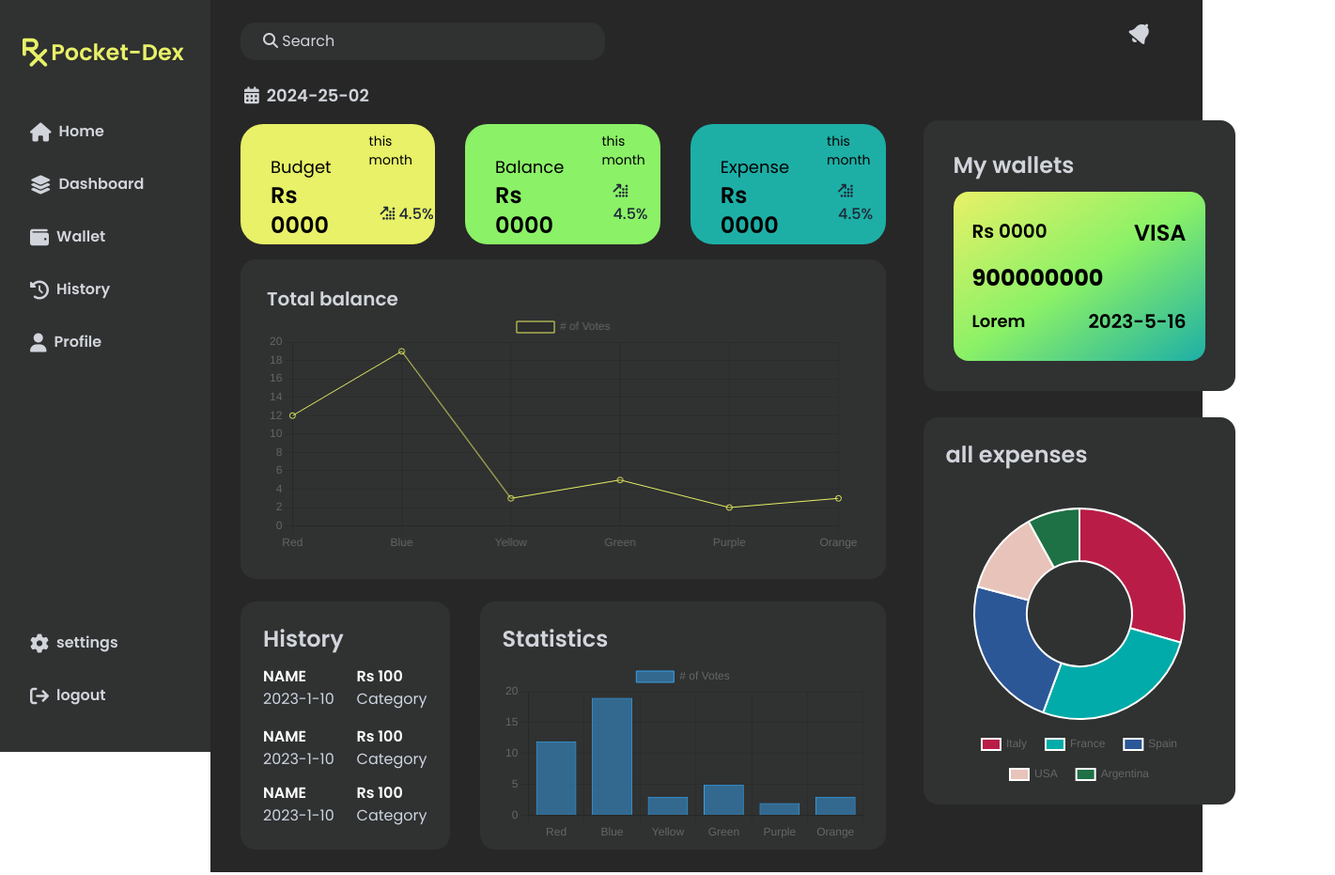
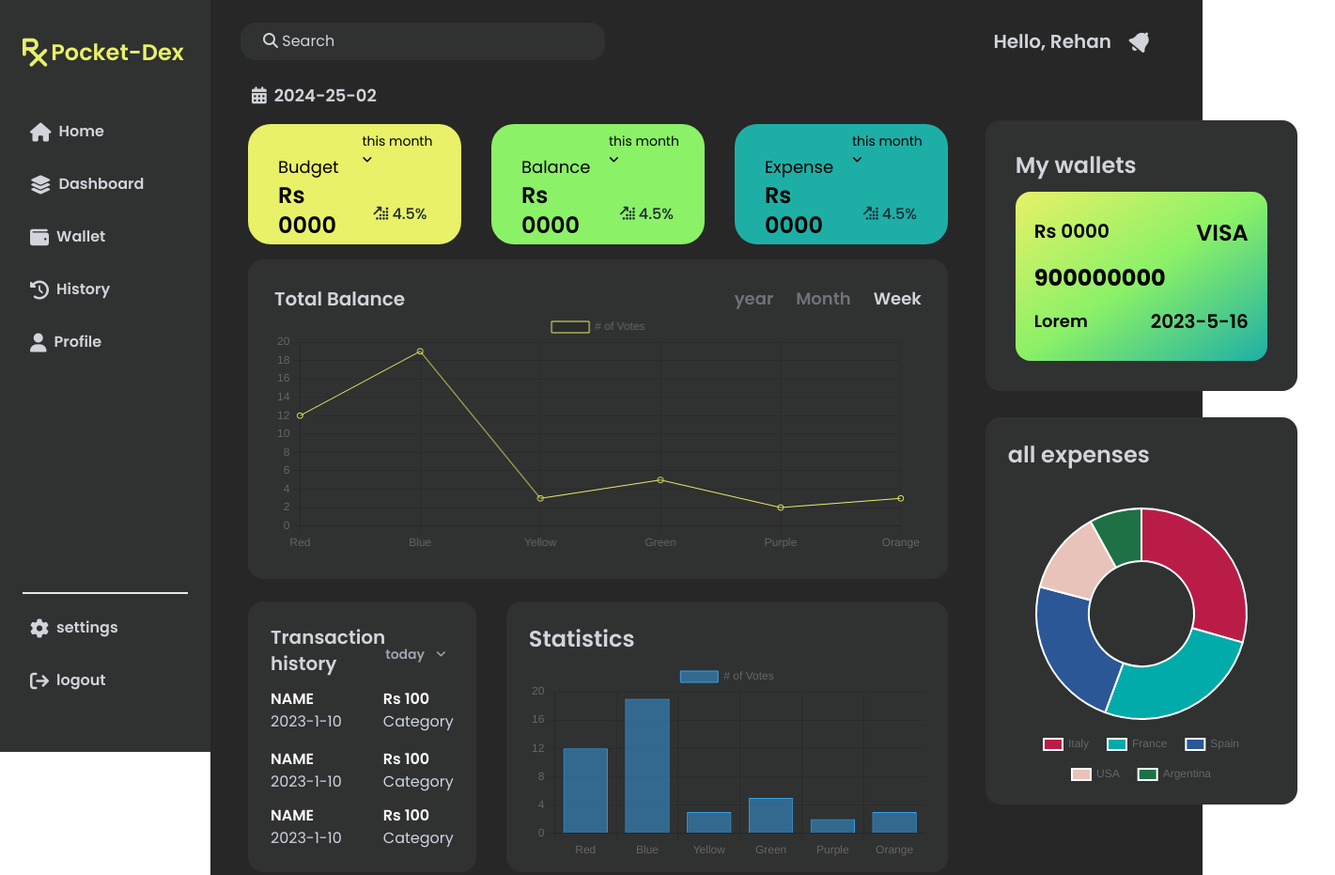
Before and after one commit to RehanChalana/Pocket-Dex, a website: page src/sidebar.html in a window 1280 px wide. Shown: the top 931 px of the page at 94% size, 1421 px wide, since content can reach past the window. Drawn offline with nearby package versions, Linux system fonts and the light colour scheme.

Commit message:
adjusted some layout

```diff
--- a/src/centerchart.js
+++ b/src/centerchart.js
@@ -17,6 +17,7 @@ new Chart(ctx, {
       y: {
         beginAtZero: true
       }
-    }
+    },
+
   }
 });
--- a/src/dashboard.css
+++ b/src/dashboard.css
@@ -63,3 +63,7 @@
 .m-b-r-top-card{
     background-image: linear-gradient(to bottom right,#E8F167,#8BF167,#1DAFA6);
 }
+
+.row3-history{
+    flex-grow: 5;
+}
--- a/src/sidebar.html
+++ b/src/sidebar.html
@@ -22,7 +22,7 @@
             <div class="history px-2 mb-4 py-2 inline-flex items-center gap-2 font-semibold"><i class="fa-solid fa-clock-rotate-left fa-lg"></i>History</div>
             <div class="profile px-2 mb-4 py-2 inline-flex items-center gap-2 font-semibold"><i class="fa-solid fa-user fa-lg"></i>Profile</div>
         </div>
-        <div class="sidebar-bottom">
+        <div class="sidebar-bottom border-t-2 py-4">
             <div class="settings px-2 mb-4 py-2 inline-flex items-center gap-2 font-semibold"><i class="fa-solid fa-gear fa-lg"></i>settings</div>
             <div class="logout px-2 mb-4 py-2 inline-flex items-center gap-2 font-semibold"><i class="fa-solid fa-arrow-right-from-bracket fa-lg"></i>logout</div>
         </div>
@@ -36,21 +36,24 @@
                     Search
                 </div>
             </div>
-            <div class="m-header-r pr-14 text-gray-300">
+            <div class="m-header-r pr-14 text-gray-300 flex gap-5 items-center">
+                <div class="user-greet text-gray-300 font-semibold text-xl">
+                    Hello, Rehan
+                </div>
                 <i class="fa-solid fa-bell fa-rotate-by fa-xl" style="--fa-rotate-angle: 40deg;""></i>
             </div>
         </div>
 
-        <div class="main-body flex py-4">
+        <div class="main-body flex py-4 justify-between">
 
-            <div class="m-body-center flex-col  py-2 pl-8">
+            <div class="m-body-center flex-col  py-2 pl-10 w-full">
                 <div class="main-body-date text-gray-300 font-semibold px-1 flex items-center gap-2 text-lg">
                     <i class="fa-solid fa-calendar-days"></i>2024-25-02
                 </div>
                 <div class="m-b-c-row1 flex py-4 justify-between">
-                    <div class="row1-budget rounded-3xl pl-8 gap-10 flex justify-between">
-                        <div class="budget-left-text">
-                            <div class="row1-budget-text text-lg mt-8">
+                    <div class="row1-budget rounded-3xl pl-8 flex justify-between w-full">
+                        <div class="budget-left-text mt-8 ">
+                            <div class="row1-budget-text text-lg">
                                 Budget
                             </div>
                             <div class="row1-budget-amount text-2xl font-semibold">
@@ -58,9 +61,9 @@
                             </div>
                         </div>
 
-                        <div class="budget-right-text flex flex-col justify-between py-2 ">
+                        <div class="budget-right-text flex flex-col justify-between py-2">
                             <div class="budget-sort pr-6 text-sm">
-                                this month
+                                this month <i class="fa-solid fa-angle-down fa-sm"></i>
                             </div>
                             <div class="budget-growth text-gray-800 font-medium mb-3 ml-3">
                                 <i class="fa-solid fa-arrow-up-right-dots fa-sm"></i> 4.5%
@@ -69,9 +72,9 @@
 
                     </div>
 
-                    <div class="row1-balance flex rounded-3xl gap-10 pl-8 justify-between min-h-32">
-                        <div class="balance-left-text">
-                            <div class="row1-balance-text text-lg mt-8">
+                    <div class="row1-balance flex rounded-3xl pl-8 justify-between min-h-32 w-full">
+                        <div class="balance-left-text mt-8">
+                            <div class="row1-balance-text text-lg">
                                 Balance
                             </div>
                             <div class="row1-balance-amount text-2xl font-semibold">
@@ -81,7 +84,7 @@
 
                         <div class="balance-right-text flex flex-col justify-between py-2">
                             <div class="balance-sort pr-4 text-sm">
-                                this month
+                                this month <i class="fa-solid fa-angle-down fa-sm"></i>
                             </div>
                             <div class="balance-growth  text-gray-800 font-medium mb-3 ml-3">
                                 <i class="fa-solid fa-arrow-up-right-dots fa-sm"></i> 4.5%
@@ -90,9 +93,9 @@
 
                     </div>
 
-                    <div class="row1-expense rounded-3xl flex gap-10 pl-8 justify-between">
-                        <div class="expense-left-text">
-                            <div class="row1-expense-text text-lg mt-8">
+                    <div class="row1-expense rounded-3xl flex  pl-8 justify-between w-full">
+                        <div class="expense-left-text mt-8">
+                            <div class="row1-expense-text text-lg">
                                 Expense
                             </div>
 
@@ -103,7 +106,7 @@
 
                         <div class="expense-right-text flex flex-col justify-between py-2">
                             <div class="expense-sort text-sm pr-4">
-                                this month
+                                this month <i class="fa-solid fa-angle-down fa-sm"></i>
                             </div>
                             <div class="expense-growth text-gray-800 font-medium mb-3 ml-3">
                                 <i class="fa-solid fa-arrow-up-right-dots fa-sm"></i> 4.5%
@@ -116,8 +119,15 @@
 
                 <div class="m-b-c-row2 w-full">
                     <div class="row2-chart-container p-7">
-                        <div class="row2-header text-gray-300 text-xl font-semibold">
-                            Total balance
+                        <div class="row2-header  flex justify-between">
+                            <div class="row2-header-left text-gray-300 text-xl font-semibold">
+                                Total Balance
+                            </div>
+                            <div class="row2-header-right flex gap-6">
+                                <div class="row2-h-r-year text-lg text-zinc-500 font-semibold">year</div>
+                                <div class="row2-h-r-month text-lg text-zinc-500 font-semibold">Month</div>
+                                <div class="row2-h-r-day text-lg text-gray-300 font-semibold">Week</div>
+                            </div>
                         </div>
                         <canvas id="row2-chart"></canvas>
                     </div>
@@ -125,9 +135,10 @@
 
 
                 <div class="m-b-c-row3 flex">
-                    <div class="row3-history p-6 ">
-                        <div class="row3-h-header text-2xl font-semibold text-gray-300 mb-2">
-                            History
+                    <div class="row3-history p-6 min-w-30">
+                        <div class="row3-h-header  mb-2 flex justify-between">
+                            <div class="row3-h-h-left text-xl text-gray-300 font-semibold">Transaction history</div>
+                            <div class="row3-h-h-right text-gray-400 text-sm mr-2 pt-2 font-semibold flex items-center gap-3"> today  <i class="fa-solid fa-angle-down fa-sm"></i></div>
                         </div>
                         <div class="row3-h-list flex-col">
                             <div class="row3-list-entry flex justify-between py-1">
@@ -207,7 +218,7 @@
                 </div>
             </div>
 
-            <div class="m-body-right py-8 px-10 flex flex-col gap-3">
+            <div class="m-body-right py-8 px-10 flex flex-col gap-3 max-w-md">
                 <div class="m-b-r-top p-8 my-4">
                     <div class="m-b-r-top-header text-gray-300 text-2xl font-semibold">
                         My wallets
```
Also changed, not shown: src/output.css.
